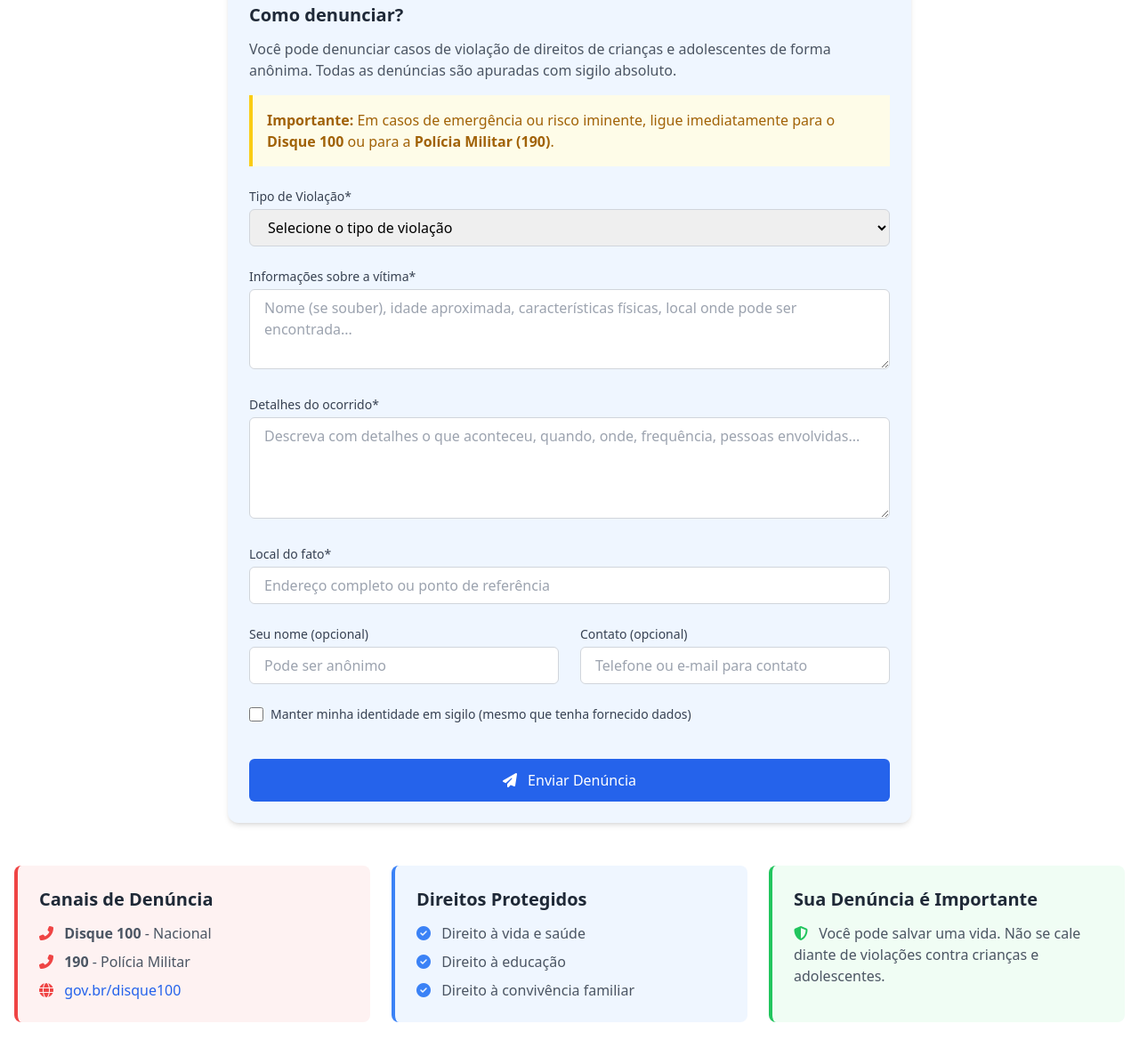
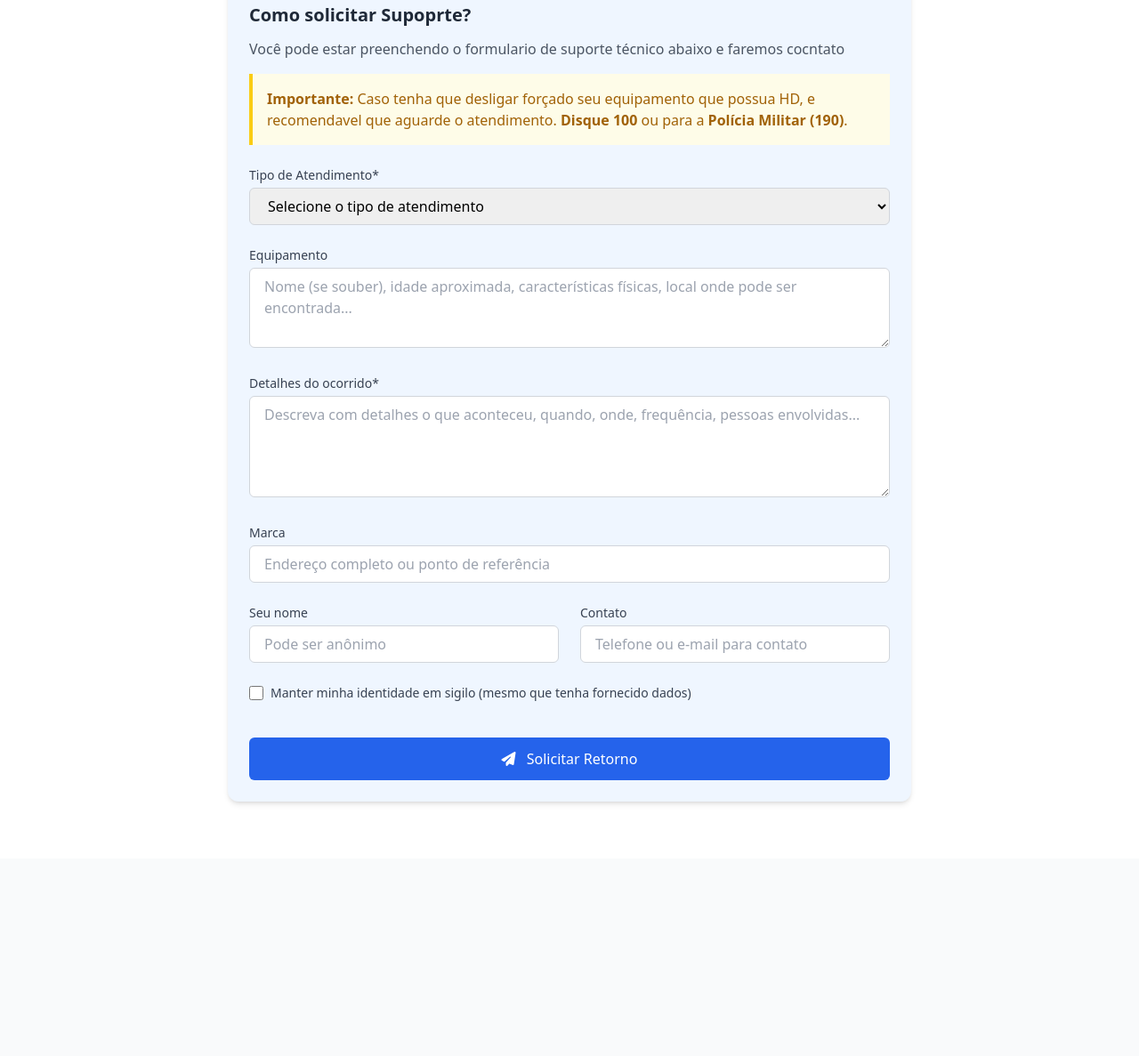
Before and after one commit to JuniorBSDN/appconselhotutelarvigia, a plain HTML site: page public/index.html in a window 1280 px wide. Shown: the part 169-1356 px from the top of the page at 89% size. After the commit the page ends 1134 px from the top, so only its background shows below. Drawn offline with nearby package versions, Linux system fonts and the light colour scheme.

Commit message:
Update index.html

```diff
--- a/public/index.html
+++ b/public/index.html
@@ -31,16 +31,6 @@
     </style>
 </head>
 <body class="font-sans bg-gray-50">
-    <!-- Header/Navigation -->
-
-
-    <!-- Hero Section -->
-
-
-    <!-- About Section -->
-
-
-    <!-- Services Section -->
 
 
     <!-- Report Section -->
@@ -48,31 +38,30 @@
         <div class="container mx-auto px-4">
             <h2 class="text-3xl font-bold text-center mb-12 text-gray-800">Faça uma Denúncia</h2>
             <div class="max-w-3xl mx-auto bg-blue-50 rounded-xl shadow-md overflow-hidden p-6">
+
                 <div class="mb-6">
-                    <h3 class="text-xl font-semibold text-gray-800 mb-3">Como denunciar?</h3>
-                    <p class="text-gray-600 mb-4">Você pode denunciar casos de violação de direitos de crianças e adolescentes de forma anônima. Todas as denúncias são apuradas com sigilo absoluto.</p>
+                    <h3 class="text-xl font-semibold text-gray-800 mb-3">Como solicitar Supoprte?</h3>
+                    <p class="text-gray-600 mb-4">Você pode estar preenchendo o formulario de suporte técnico abaixo e faremos cocntato</p>
                     <div class="bg-yellow-50 border-l-4 border-yellow-400 p-4 mb-4">
-                        <p class="text-yellow-700"><strong>Importante:</strong> Em casos de emergência ou risco iminente, ligue imediatamente para o <strong>Disque 100</strong> ou para a <strong>Polícia Militar (190)</strong>.</p>
+                        <p class="text-yellow-700"><strong>Importante:</strong> Caso tenha que desligar forçado seu equipamento que possua HD, e recomendavel que aguarde o atendimento.  <strong>Disque 100</strong> ou para a <strong>Polícia Militar (190)</strong>.</p>
                     </div>
                 </div>
 
 
                 <form id="reportForm" class="space-y-6">
                     <div>
-                        <label for="reportType" class="block text-sm font-medium text-gray-700 mb-1">Tipo de Violação*</label>
+                        <label for="reportType" class="block text-sm font-medium text-gray-700 mb-1">Tipo de Atendimento*</label>
                         <select id="reportType" class="w-full px-4 py-2 border border-gray-300 rounded-md focus:ring-blue-500 focus:border-blue-500" required>
-                            <option value="" disabled selected>Selecione o tipo de violação</option>
-                            <option value="abuso">Abuso físico/sexual</option>
-                            <option value="negligencia">Negligência/abandono</option>
-                            <option value="trabalho">Trabalho infantil</option>
-                            <option value="educacao">Evasão escolar</option>
-                            <option value="violencia">Violência psicológica</option>
-                            <option value="outro">Outra violação</option>
+                            <option value="" disabled selected>Selecione o tipo de atendimento</option>
+                            <option value="abuso">Assistência Técnica</option>
+                            <option value="negligencia">Atendimento Field</option>
+                            <option value="trabalho">Assistência técnica Remota</option>
+                            <option value="trabalho">Análise e desenvolvimento</option>
                         </select>
                     </div>
 
                     <div>
-                        <label for="victimInfo" class="block text-sm font-medium text-gray-700 mb-1">Informações sobre a vítima*</label>
+                        <label for="victimInfo" class="block text-sm font-medium text-gray-700 mb-1">Equipamento</label>
                         <textarea id="victimInfo" rows="3" class="w-full px-4 py-2 border border-gray-300 rounded-md focus:ring-blue-500 focus:border-blue-500" placeholder="Nome (se souber), idade aproximada, características físicas, local onde pode ser encontrada..." required></textarea>
                     </div>
 
@@ -82,17 +71,17 @@
                     </div>
 
                     <div>
-                        <label for="location" class="block text-sm font-medium text-gray-700 mb-1">Local do fato*</label>
+                        <label for="location" class="block text-sm font-medium text-gray-700 mb-1">Marca</label>
                         <input type="text" id="location" class="w-full px-4 py-2 border border-gray-300 rounded-md focus:ring-blue-500 focus:border-blue-500" placeholder="Endereço completo ou ponto de referência" required>
                     </div>
 
                     <div class="grid grid-cols-1 md:grid-cols-2 gap-6">
                         <div>
-                            <label for="reporterName" class="block text-sm font-medium text-gray-700 mb-1">Seu nome (opcional)</label>
+                            <label for="reporterName" class="block text-sm font-medium text-gray-700 mb-1">Seu nome</label>
                             <input type="text" id="reporterName" class="w-full px-4 py-2 border border-gray-300 rounded-md focus:ring-blue-500 focus:border-blue-500" placeholder="Pode ser anônimo">
                         </div>
                         <div>
-                            <label for="reporterContact" class="block text-sm font-medium text-gray-700 mb-1">Contato (opcional)</label>
+                            <label for="reporterContact" class="block text-sm font-medium text-gray-700 mb-1">Contato </label>
                             <input type="text" id="reporterContact" class="w-full px-4 py-2 border border-gray-300 rounded-md focus:ring-blue-500 focus:border-blue-500" placeholder="Telefone ou e-mail para contato">
                         </div>
                     </div>
@@ -104,47 +93,13 @@
 
                     <div class="pt-4">
                         <button type="submit" class="w-full bg-blue-600 text-white py-3 px-6 rounded-md font-medium hover:bg-blue-700 focus:outline-none focus:ring-2 focus:ring-offset-2 focus:ring-blue-500 transition duration-300">
-                            <i class="fas fa-paper-plane mr-2"></i> Enviar Denúncia
+                            <i class="fas fa-paper-plane mr-2"></i> Solicitar Retorno
                         </button>
                     </div>
                 </form>
             </div>
-
-            <div class="mt-12 grid md:grid-cols-3 gap-6">
-                <div class="bg-red-50 p-6 rounded-lg border-l-4 border-red-500">
-                    <h3 class="text-xl font-semibold mb-3 text-gray-800">Canais de Denúncia</h3>
-                    <ul class="space-y-2 text-gray-600">
-                        <li><i class="fas fa-phone-alt text-red-500 mr-2"></i> <strong>Disque 100</strong> - Nacional</li>
-                        <li><i class="fas fa-phone-alt text-red-500 mr-2"></i> <strong>190</strong> - Polícia Militar</li>
-                        <li><i class="fas fa-globe text-red-500 mr-2"></i> <a href="https://www.gov.br/mdh/pt-br/disque100" class="text-blue-600 hover:underline">gov.br/disque100</a></li>
-                    </ul>
-                </div>
-                <div class="bg-blue-50 p-6 rounded-lg border-l-4 border-blue-500">
-                    <h3 class="text-xl font-semibold mb-3 text-gray-800">Direitos Protegidos</h3>
-                    <ul class="space-y-2 text-gray-600">
-                        <li><i class="fas fa-check-circle text-blue-500 mr-2"></i> Direito à vida e saúde</li>
-                        <li><i class="fas fa-check-circle text-blue-500 mr-2"></i> Direito à educação</li>
-                        <li><i class="fas fa-check-circle text-blue-500 mr-2"></i> Direito à convivência familiar</li>
-                    </ul>
-                </div>
-                <div class="bg-green-50 p-6 rounded-lg border-l-4 border-green-500">
-                    <h3 class="text-xl font-semibold mb-3 text-gray-800">Sua Denúncia é Importante</h3>
-                    <p class="text-gray-600"><i class="fas fa-shield-alt text-green-500 mr-2"></i> Você pode salvar uma vida. Não se cale diante de violações contra crianças e adolescentes.</p>
-                </div>
-            </div>
-        </div>
     </section>
 
-    <!-- Legal Support Section -->
-
-
-    <!-- Contact Section -->
-
-
-    <!-- Footer -->
-
-
-    <!-- Floating Action Button -->
 
  <script>
  document.querySelector("#reportForm").addEventListener("submit", function (e) {
```
